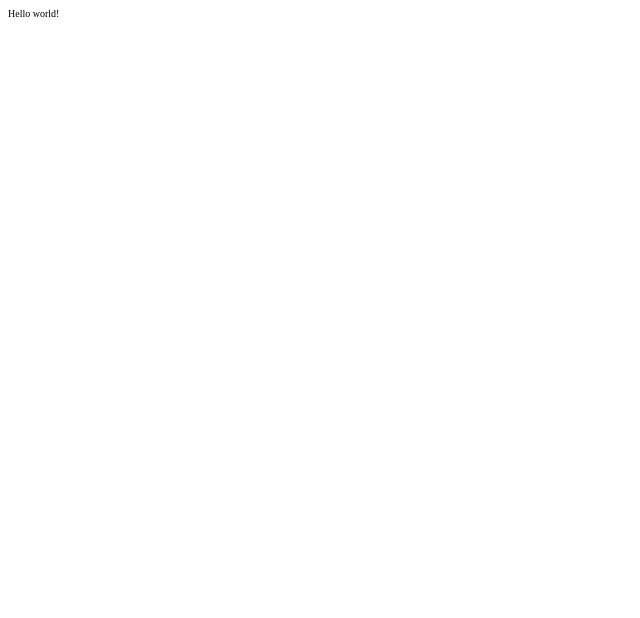
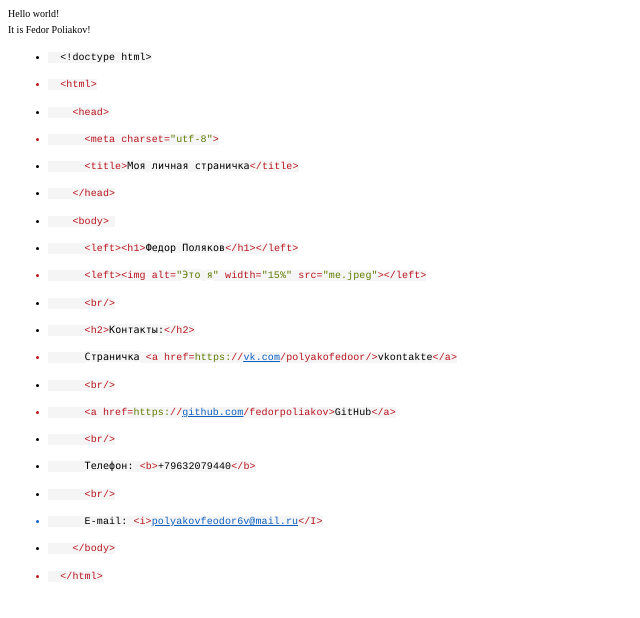
Before and after one commit to fedorpoliakov/fedorpoliakov.github.io, a plain HTML site: page index.html in a window 1280 px wide. Shown: the whole page, without its empty margins (0-640 px from the left). Drawn offline with Linux system fonts and the light colour scheme.

Commit message:
Add files via upload

```diff
--- a/index.html
+++ b/index.html
@@ -8,9 +8,47 @@
   <meta name="CocoaVersion" content="2575.7">
   <style type="text/css">
     p.p1 {margin: 0.0px 0.0px 5.0px 18.0px; text-indent: -18.0px; font: 10.0px Symbol; color: #000000}
+    li.li2 {margin: 0.0px 0.0px 15.3px 0.0px; font: 10.0px Courier; color: #000000}
+    li.li3 {margin: 0.0px 0.0px 15.3px 0.0px; font: 10.0px Courier; color: #b9141f}
+    li.li4 {margin: 0.0px 0.0px 15.3px 0.0px; font: 10.0px Courier; color: #0b60c0}
+    span.s1 {font: 10.0px Symbol}
+    span.s2 {letter-spacing: 0.1px; background-color: #f5f5f5}
+    span.s3 {font: 10.0px Symbol; color: #000000}
+    span.s4 {letter-spacing: 0.1px; color: #000000; background-color: #f5f5f5}
+    span.s5 {letter-spacing: 0.1px; color: #b9141f; background-color: #f5f5f5}
+    span.s6 {letter-spacing: 0.1px; color: #5f7c03; background-color: #f5f5f5}
+    span.s7 {font: 10.0px Menlo; letter-spacing: 0.1px; background-color: #f5f5f5}
+    span.s8 {font: 10.0px Menlo; letter-spacing: 0.1px; color: #5f7c03; background-color: #f5f5f5}
+    span.s9 {font: 10.0px Menlo; letter-spacing: 0.1px; color: #000000; background-color: #f5f5f5}
+    span.s10 {text-decoration: underline ; letter-spacing: 0.1px; color: #0b60c0}
+    span.s11 {text-decoration: underline ; letter-spacing: 0.1px; background-color: #f5f5f5}
+    ul.ul1 {list-style-type: disc}
   </style>
 </head>
 <body>
 <p class="p1">Hello world!<span class="Apple-converted-space"> </span></p>
+<p class="p1">It is Fedor Poliakov!</p>
+<ul class="ul1">
+  <li class="li2"><span class="s1"></span><span class="s2"><span class="Apple-converted-space">  </span>&lt;!doctype html&gt;</span></li>
+  <li class="li3"><span class="s3"></span><span class="s4"><span class="Apple-converted-space">  </span></span><span class="s2">&lt;html&gt;</span></li>
+  <li class="li2"><span class="s1"></span><span class="s2"><span class="Apple-converted-space">    </span></span><span class="s5">&lt;head&gt;</span></li>
+  <li class="li3"><span class="s3"></span><span class="s4"><span class="Apple-converted-space">      </span></span><span class="s2">&lt;meta charset=</span><span class="s6">"utf-8"</span><span class="s2">&gt;</span></li>
+  <li class="li2"><span class="s1"></span><span class="s2"><span class="Apple-converted-space">      </span></span><span class="s5">&lt;title&gt;</span><span class="s7">Моя</span><span class="s2"> </span><span class="s7">личная</span><span class="s2"> </span><span class="s7">страничка</span><span class="s5">&lt;/title&gt;</span></li>
+  <li class="li2"><span class="s1"></span><span class="s2"><span class="Apple-converted-space">    </span></span><span class="s5">&lt;/head&gt;</span></li>
+  <li class="li2"><span class="s1"></span><span class="s2"><span class="Apple-converted-space">    </span></span><span class="s5">&lt;body&gt;</span><span class="s2"><span class="Apple-converted-space"> </span></span></li>
+  <li class="li2"><span class="s1"></span><span class="s2"><span class="Apple-converted-space">      </span></span><span class="s5">&lt;left&gt;&lt;h1&gt;</span><span class="s7">Федор Поляков</span><span class="s5">&lt;/h1&gt;&lt;/left&gt;</span></li>
+  <li class="li3"><span class="s3"></span><span class="s4"><span class="Apple-converted-space">      </span></span><span class="s2">&lt;left&gt;&lt;img alt=</span><span class="s6">"</span><span class="s8">Это</span><span class="s6"> </span><span class="s8">я</span><span class="s6">"</span><span class="s2"> width=</span><span class="s6">"15%"</span><span class="s2"> src=</span><span class="s6">"me.jpeg"</span><span class="s2">&gt;&lt;/left&gt;</span></li>
+  <li class="li2"><span class="s1"></span><span class="s2"><span class="Apple-converted-space">      </span></span><span class="s5">&lt;br/&gt;</span></li>
+  <li class="li2"><span class="s1"></span><span class="s2"><span class="Apple-converted-space">      </span></span><span class="s5">&lt;h2&gt;</span><span class="s7">Контакты</span><span class="s2">:</span><span class="s5">&lt;/h2&gt;</span></li>
+  <li class="li3"><span class="s3"></span><span class="s4"><span class="Apple-converted-space">      </span></span><span class="s9">Страничка</span><span class="s4"> </span><span class="s2">&lt;a href=</span><span class="s6">https:</span><span class="s2">//<a href="http://vk.com/"><span class="s10">vk.com</span></a>/polyakofedoor/&gt;</span><span class="s4">vkontakte</span><span class="s2">&lt;/a&gt;</span></li>
+  <li class="li2"><span class="s1"></span><span class="s2"><span class="Apple-converted-space">      </span></span><span class="s5">&lt;br/&gt;</span></li>
+  <li class="li3"><span class="s3"></span><span class="s4"><span class="Apple-converted-space">      </span></span><span class="s2">&lt;a href=</span><span class="s6">https:</span><span class="s2">//<a href="http://github.com/"><span class="s10">github.com</span></a>/fedorpoliakov&gt;</span><span class="s4">GitHub</span><span class="s2">&lt;/a&gt;</span></li>
+  <li class="li2"><span class="s1"></span><span class="s2"><span class="Apple-converted-space">      </span></span><span class="s5">&lt;br/&gt;</span></li>
+  <li class="li2"><span class="s1"></span><span class="s2"><span class="Apple-converted-space">      </span></span><span class="s7">Телефон</span><span class="s2">: </span><span class="s5">&lt;b&gt;</span><span class="s2">+79632079440</span><span class="s5">&lt;/b&gt;</span></li>
+  <li class="li2"><span class="s1"></span><span class="s2"><span class="Apple-converted-space">      </span></span><span class="s5">&lt;br/&gt;</span></li>
+  <li class="li4"><span class="s3"></span><span class="s4"><span class="Apple-converted-space">      </span>E-mail: </span><span class="s5">&lt;i&gt;</span><span class="s11">polyakovfeodor6v@mail.ru</span><span class="s5">&lt;/I&gt;</span></li>
+  <li class="li2"><span class="s1"></span><span class="s2"><span class="Apple-converted-space">    </span></span><span class="s5">&lt;/body&gt;</span></li>
+  <li class="li3"><span class="s3"></span><span class="s4"><span class="Apple-converted-space">  </span></span><span class="s2">&lt;/html&gt;</span></li>
+</ul>
 </body>
 </html>
```
Also changed, not shown: me.jpeg (added).
